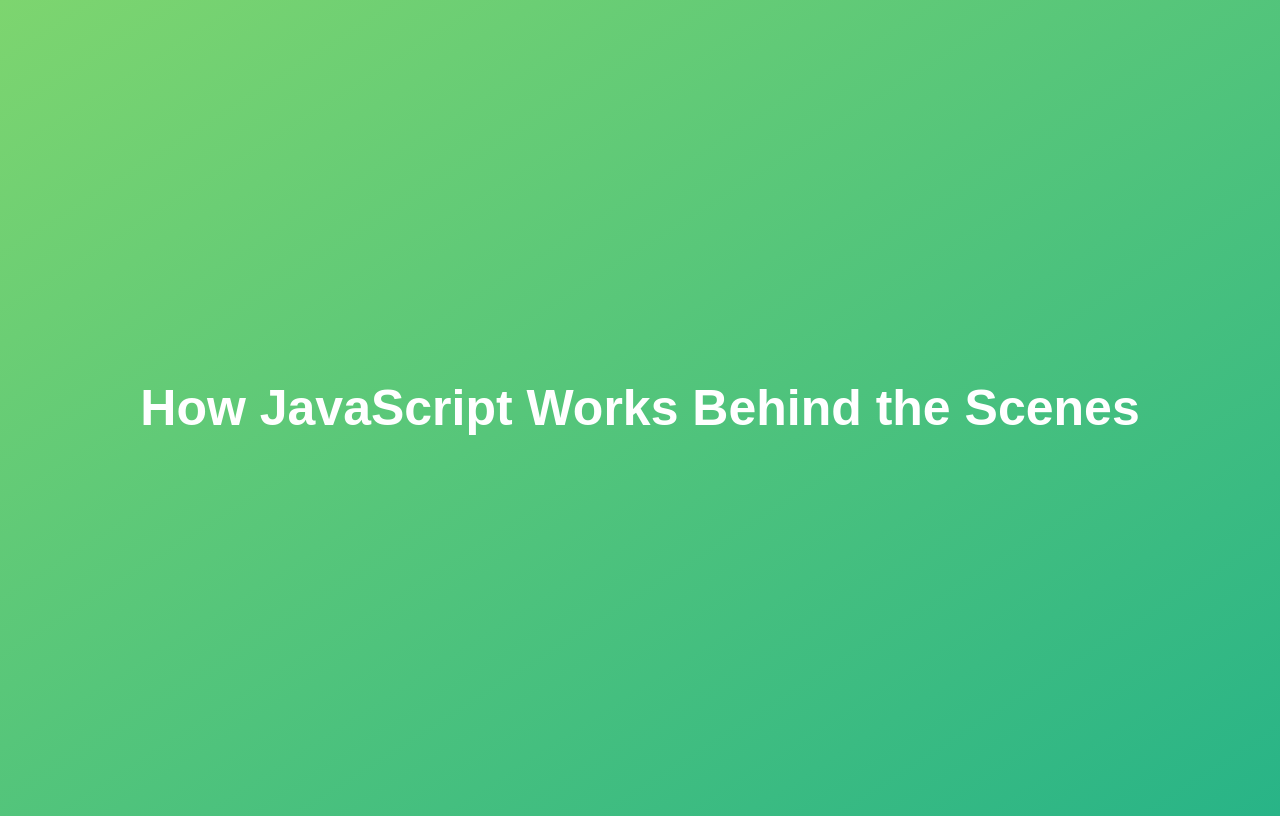
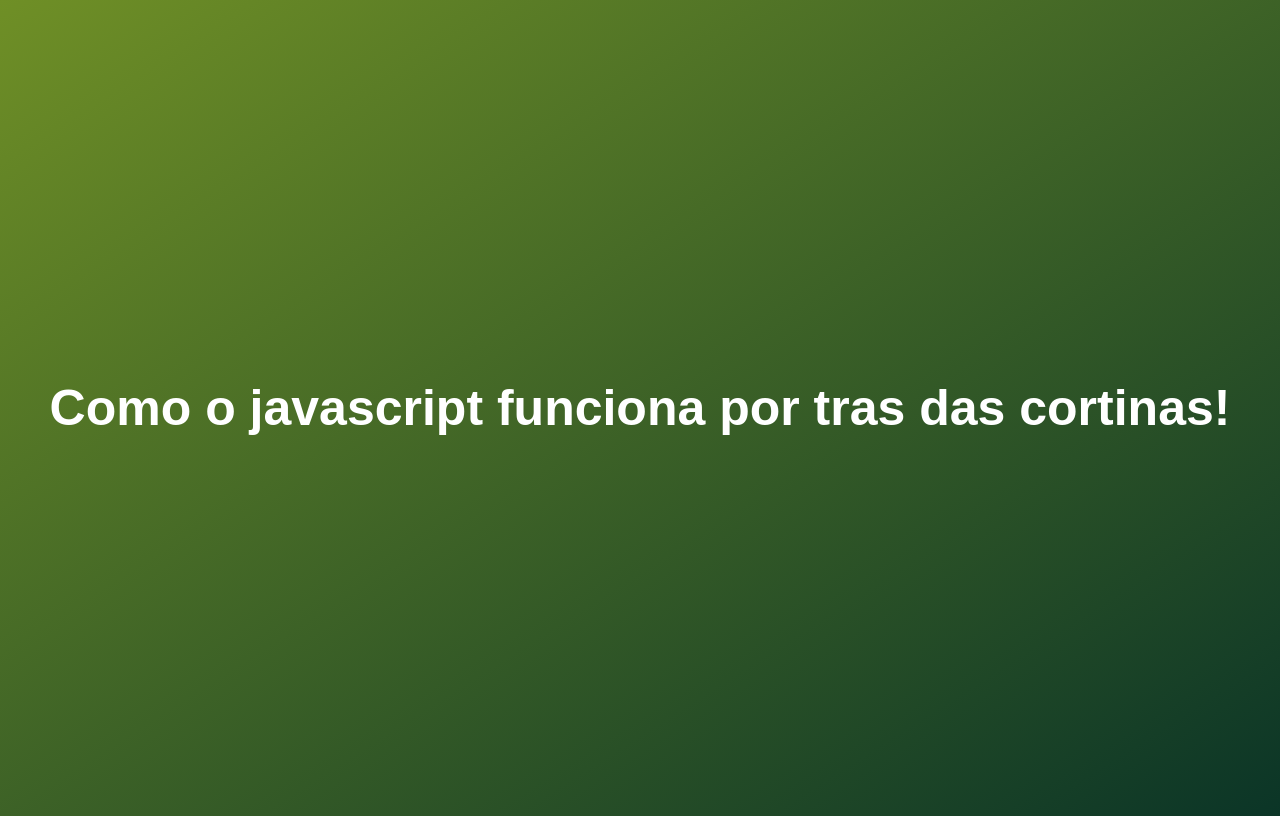
Before and after one commit to wannacry3030/hoisting-js, a plain HTML site: page index.html in a window 1280 px wide. Drawn offline with Linux system fonts and the light colour scheme.

Commit message:
update index.html

```diff
--- a/index.html
+++ b/index.html
@@ -4,13 +4,13 @@
     <meta charset="UTF-8" />
     <meta name="viewport" content="width=device-width, initial-scale=1.0" />
     <meta http-equiv="X-UA-Compatible" content="ie=edge" />
-    <title>How JavaScript Works Behind the Scenes</title>
+    <title>Como o javascript funciona por tras das cortinas!</title>
     <style>
       body {
         height: 100vh;
         display: flex;
         align-items: center;
-        background: linear-gradient(to top left, #28b487, #7dd56f);
+        background: linear-gradient(to top left, #0b3527, #6f8f26);
       }
       h1 {
         font-family: sans-serif;
@@ -24,7 +24,7 @@
     </style>
   </head>
   <body>
-    <h1>How JavaScript Works Behind the Scenes</h1>
+    <h1>Como o javascript funciona por tras das cortinas!</h1>
     <script src="script.js"></script>
   </body>
 </html>
```
